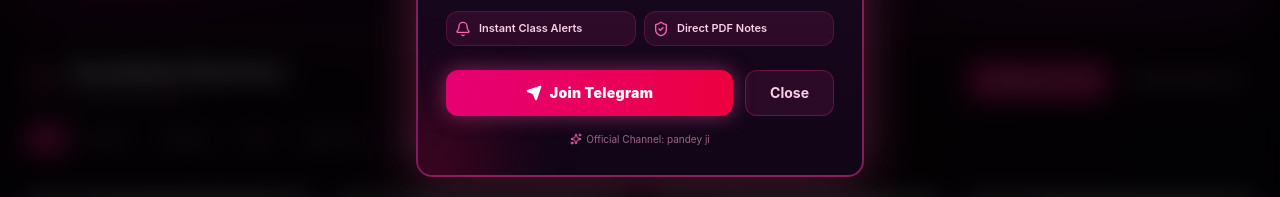
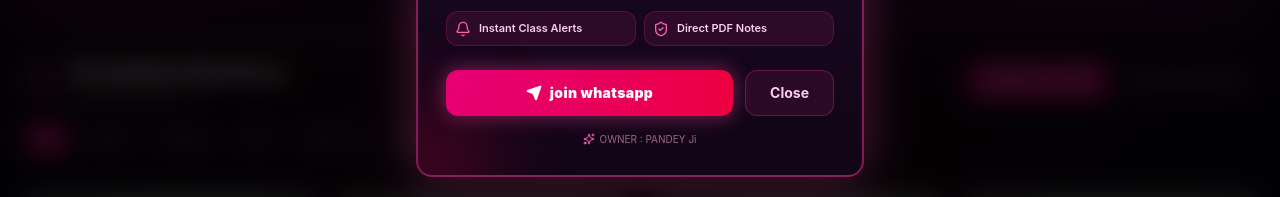
Before and after one commit to adarshppandey937-l/baigan-vidyaa, a React (Vite) app: page / in a window 1280 px wide. Shown: the part 433-630 px from the top of the page. Built offline with nearby package versions, Linux system fonts and the light colour scheme; grey boxes are pictures that could not be loaded.

Commit message:
Update button text and channel owner in TelegramModal

```diff
--- a/src/components/TelegramModal.tsx
+++ b/src/components/TelegramModal.tsx
@@ -76,7 +76,7 @@
             className="flex-1 py-3 px-5 rounded-xl bg-gradient-to-r from-pink-600 to-rose-600 hover:from-pink-500 hover:to-rose-500 text-white font-black text-sm tracking-wide shadow-[0_0_20px_rgba(236,72,153,0.5)] hover:shadow-[0_0_28px_rgba(236,72,153,0.7)] flex items-center justify-center gap-2 transition-all cursor-pointer active:scale-98"
           >
             <Send className="w-4 h-4 fill-current" />
-            Join Telegram
+            join whatsapp
           </button>
           <button
             onClick={onClose}
@@ -88,7 +88,7 @@
 
         <p className="text-[10px] text-pink-300/60 mt-4 flex items-center justify-center gap-1">
           <Sparkles className="w-3 h-3 text-pink-400" />
-          Official Channel: pandey ji
+          OWNER : PANDEY Ji
         </p>
       </div>
     </div>
```
